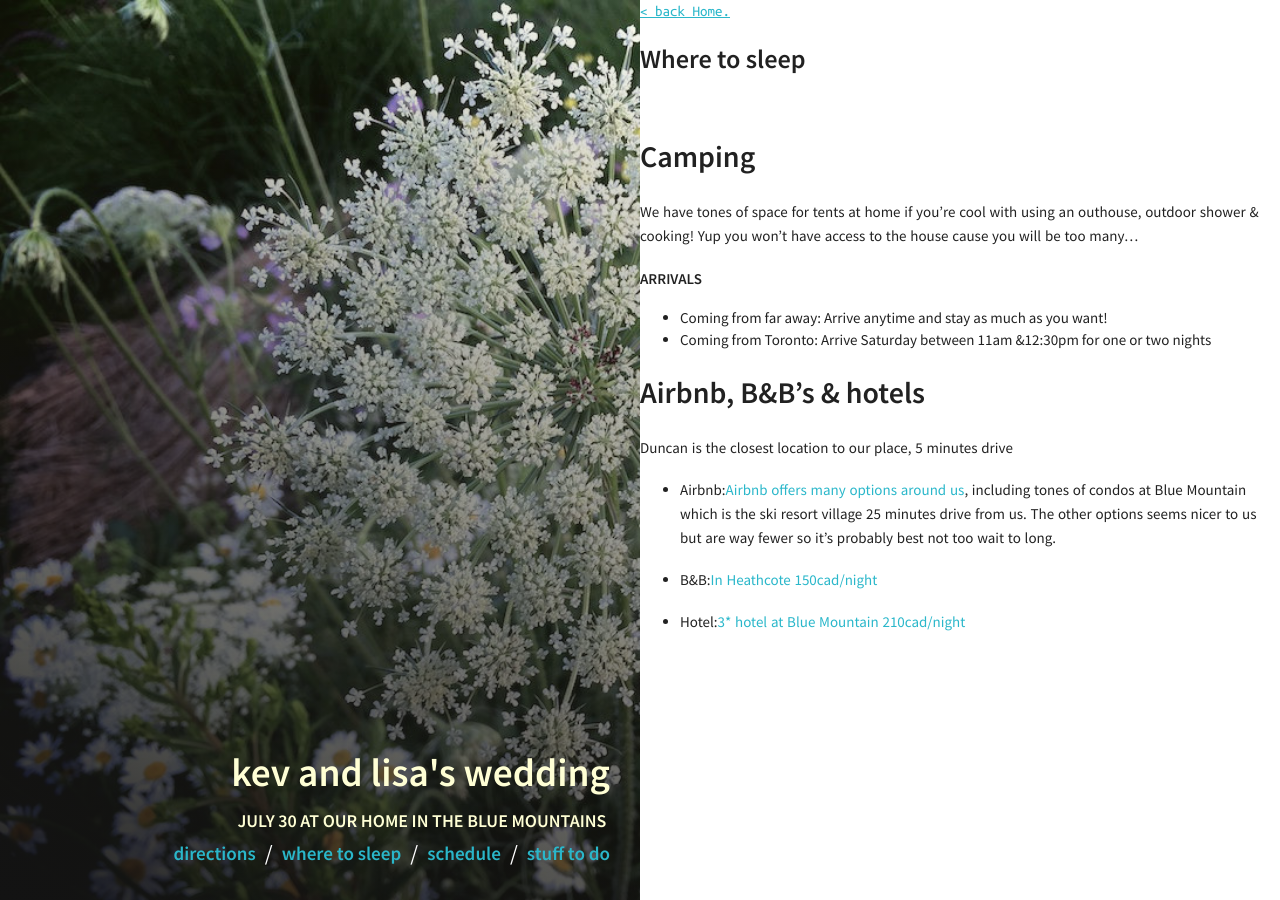
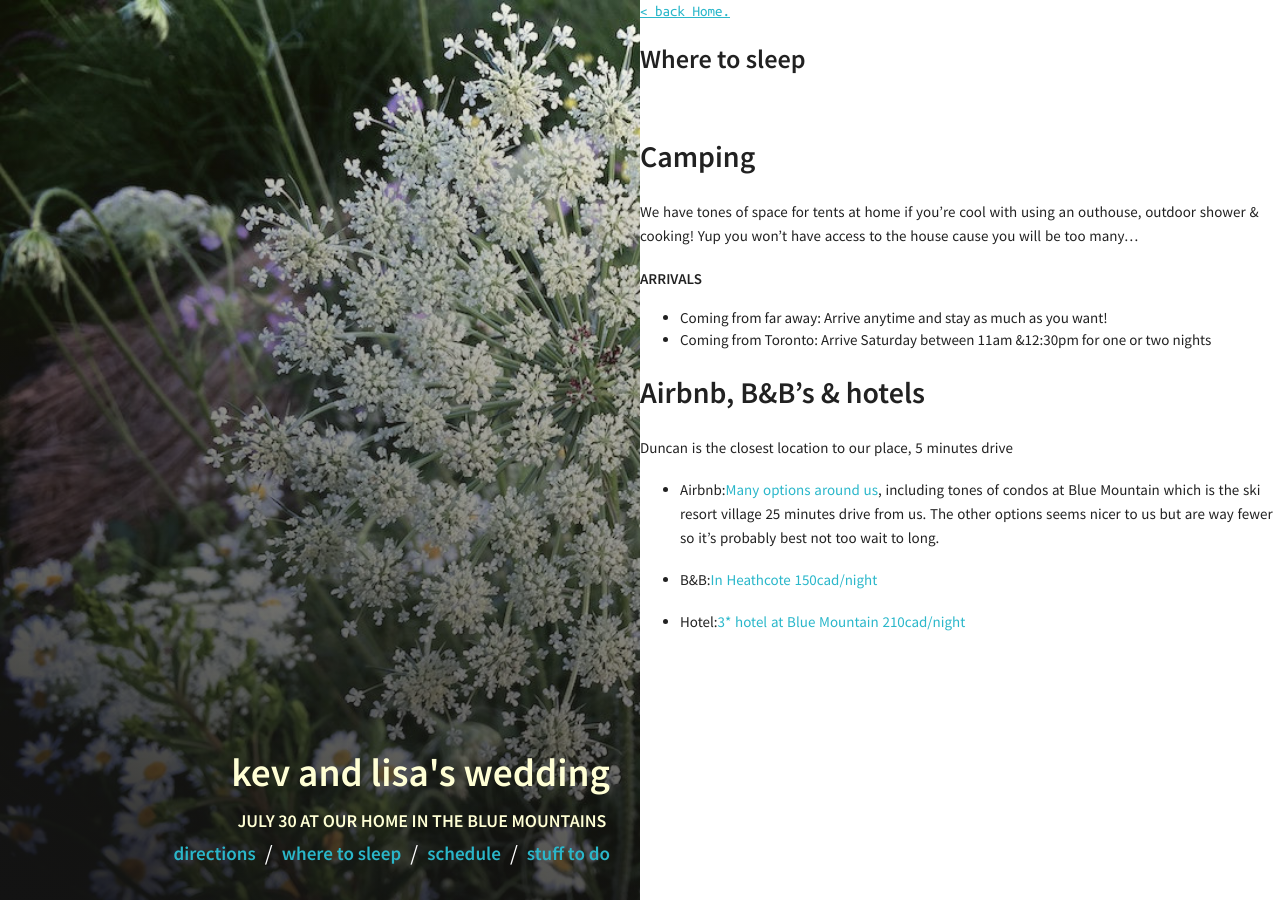
Before and after one commit to kevwalsh/carota, a Jekyll site: the page built from _posts/2016-01-01-where-to-sleep.md, in a window 1280 px wide. Built offline with Jekyll 4.4.1, drawn with Linux system fonts in a browser that asks for light colours.

Commit message:
Update 2016-01-01-where-to-sleep.md

```diff
--- a/_posts/2016-01-01-where-to-sleep.md
+++ b/_posts/2016-01-01-where-to-sleep.md
@@ -22,7 +22,7 @@ Yup you won’t have access to the house cause you will be too many...
 # Airbnb, B&B's & hotels
 Duncan is the closest location to our place, 5 minutes drive
 
-- Airbnb:[Airbnb offers many options around us](https://fr.airbnb.ca/s/Duncan--ON?checkin=29%2F07%2F2016&checkout=01%2F08%2F2016&guests=2&ne_lat=44.52074649763&ne_lng=-80.28659513683164&price_max=463&room_types%5B%5D=Entire+home%2Fapt&search_by_map=true&source=bb&ss_id=2ulkhhr6&ss_preload=true&sw_lat=44.26659464166998&sw_lng=-80.60931852550351&zoom=11&s_tag=Cy6SKxge), including tones of condos at Blue Mountain which is the ski resort village 25 minutes drive from us. The other options seems nicer to us but are way fewer so it's probably best not too wait to long.
+- Airbnb:[Many options around us](https://fr.airbnb.ca/s/Duncan--ON?checkin=29%2F07%2F2016&checkout=01%2F08%2F2016&guests=2&ne_lat=44.52074649763&ne_lng=-80.28659513683164&price_max=463&room_types%5B%5D=Entire+home%2Fapt&search_by_map=true&source=bb&ss_id=2ulkhhr6&ss_preload=true&sw_lat=44.26659464166998&sw_lng=-80.60931852550351&zoom=11&s_tag=Cy6SKxge), including tones of condos at Blue Mountain which is the ski resort village 25 minutes drive from us. The other options seems nicer to us but are way fewer so it's probably best not too wait to long.
 
 
 - B&B:[In Heathcote 150cad/night](http://www.booking.com/hotel/ca/heathcote-haven-bed-amp-breakfast.fr.html?aid=309654%3Blabel%3Dbooking-be-en-us-3SqKhEWLtwZZHncJh*yhgQS63640052092%3Apl%3Ata%3Ap1%3Ap2812%2C000%3Aac%3Aap1t1%3Aneg%3Afi%3Atikwd-2558630230%3Alp1002393%3Ali%3Adec%3Adm%3Bsid%3Db6e2c9e88874d8f6fd93d291ec1f2c10%3Bdcid%3D4%3Bcheckin%3D2016-07-29%3Bcheckout%3D2016-08-01%3Bdist%3D0%3Bgroup_adults%3D2%3Broom1%3DA%2CA%3Bsb_price_type%3Dtotal%3Bspdest%3Dci%2F-574760%3Bspdist%3D5.5%3Bsrfid%3D8c7383e82f041c7fbba51cf2e4d96b0caaae534bX1%3Btype%3Dtotal%3Bucfs%3D1)
```
